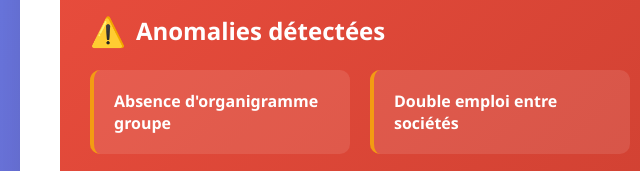
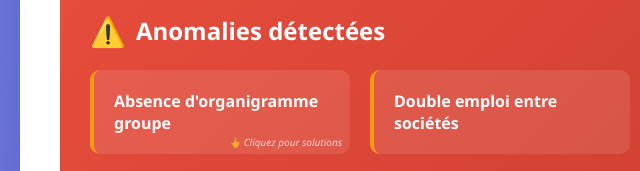
Before and after one commit to Cloudvisionnary/Djadi, a plain HTML site: page index.html in a window 1280 px wide. Shown: the part 686-857 px from the top of the page, 0-640 px from the left. Drawn offline with Linux system fonts and the light colour scheme.

Commit message:
index.html

```diff
--- a/index.html
+++ b/index.html
@@ -283,9 +283,12 @@
 <div class="anomalies-section">
     <div class="anomalies-title">Anomalies détectées</div>
     <div class="anomalies-grid">
-                    <div class="anomaly-item">
+        <a href="organigramme.html" style="text-decoration: none; color: inherit;">
+            <div class="anomaly-item clickable" style="cursor: pointer; transition: all 0.3s ease; position: relative;">
                 <strong>Absence d'organigramme groupe</strong>
+                <div style="position: absolute; bottom: 5px; right: 8px; font-size: 10px; color: rgba(255,255,255,0.7); font-style: italic;">👆 Cliquez pour solutions</div>
             </div>
+        </a>
         <div class="anomaly-item">
             <strong>Double emploi entre sociétés</strong>
         </div>
```
Lines whose indentation alone changed are shown as unchanged.
